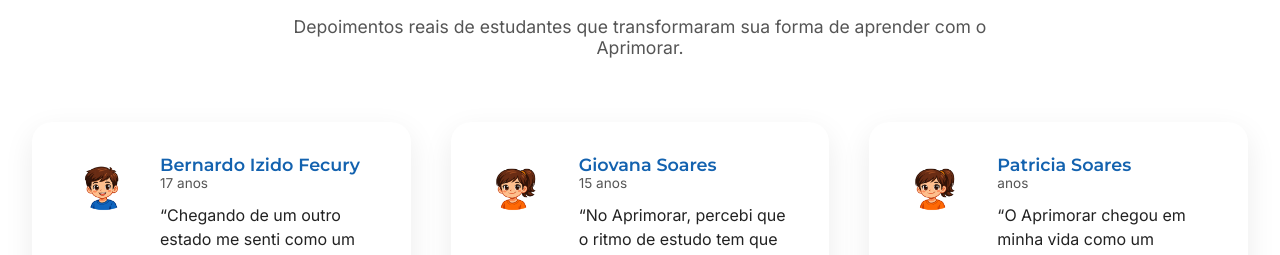
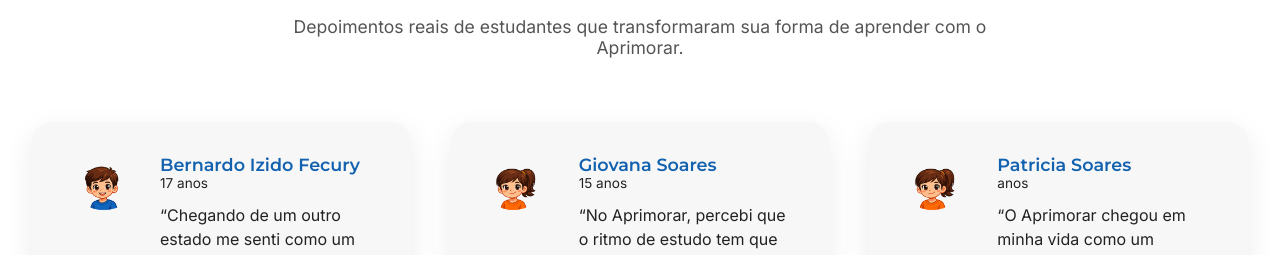
Before and after one commit to eduHanjos0411/Aprimorar, a React (Vite) app: page / in a window 1280 px wide. Shown: the part 2483-2738 px from the top of the page. Built offline with nearby package versions, Linux system fonts and the light colour scheme.

Commit message:
fix: corrigindo cores dos card

```diff
--- a/src/components/Depoimentos/_components/depoimentoCardStyle.css
+++ b/src/components/Depoimentos/_components/depoimentoCardStyle.css
@@ -1,5 +1,5 @@
 .depoimento-card {
-  background-color: var(--white);
+  background-color: var(--gray-bg);
   border-radius: 20px;
   padding: 2rem;
   display: flex;
@@ -22,7 +22,7 @@
 .idade {
   display: block;
   font-size: 0.85rem;
-  color: var(--text-light);
+  color: var(--text-dark);
   margin-bottom: 0.75rem;
 }
 
```
